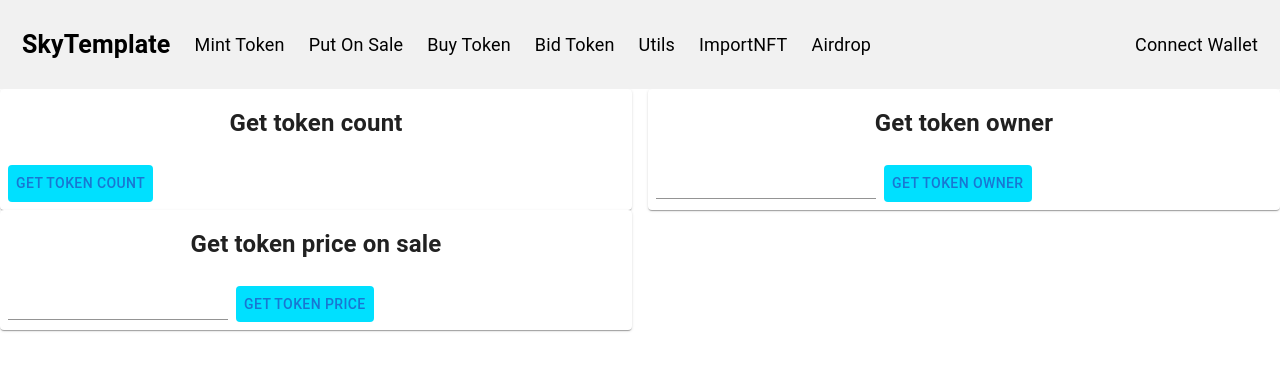
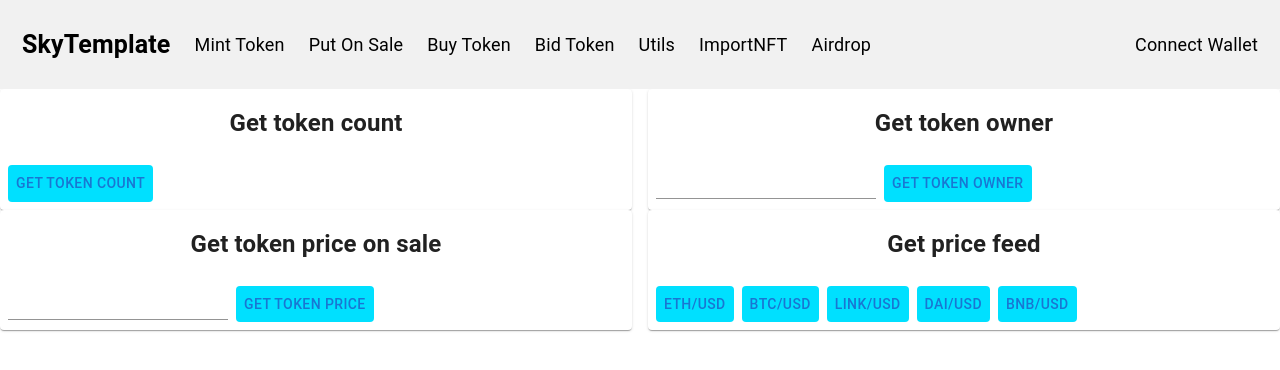
Before and after one commit to skygate/fe-internship2022, a React (Create React App) app in the folder frontend/: page /utils in a window 1280 px wide. Shown: the top 370 px of the page. Built offline with nearby package versions, Linux system fonts and the light colour scheme; no server answers; what react-moralis would draw is missing.

Commit message:
[NMI-90/FRONT] Add priceFeed to frontend

```diff
--- a/frontend/src/App.js
+++ b/frontend/src/App.js
@@ -18,6 +18,7 @@ import WithdrawFromAuction from "./components/pages/bidNFT/WithdrawFromAuction";
 import TokenCount from "./components/pages/utils/TokenCount.jsx";
 import TokenOwner from "./components/pages/utils/TokenOwner.jsx";
 import TokenPriceOnSale from "./components/pages/utils/TokenPriceOnSale.jsx";
+import PriceFeeds from "./components/pages/utils/PriceFeeds.jsx";
 import JoinAirdrop from "./components/pages/airdrop/JoinAirdrop";
 import SetMerkleRoot from "./components/pages/airdrop/SetMerkleRoot";
 import ClaimAirdrop from "./components/pages/airdrop/ClaimAirdrop";
@@ -159,6 +160,10 @@ const App = () => {
                                                 activeAccountProps={activeAccount}
                                                 activeProviderGlobalProps={selectedProviderGlobal}
                                             />
+                                            <PriceFeeds
+                                                activeAccountProps={activeAccount}
+                                                activeProviderGlobalProps={selectedProviderGlobal}
+                                            />
                                         </MainTemplate>
                                     }
                                 />
--- /dev/null
+++ b/frontend/src/components/pages/utils/PriceFeeds.jsx
@@ -0,0 +1,55 @@
+import { getBaseERC721ContractComponents, suggestDefaultNetworks } from "../../../helpers.jsx";
+import { Card, Grid, CardActions, CardContent } from "@mui/material";
+import { ButtonElement } from "../../atoms/button";
+import { PriceFeedProxyLocalHost } from "../../../constant/index";
+
+const PriceFeeds = (props) => {
+    const getPriceFeeds = async (dataFeedPair) => {
+        if (props.activeAccountProps) {
+            await suggestDefaultNetworks(props.activeProviderGlobalProps);
+            const [, , , contract] = getBaseERC721ContractComponents(
+                props.activeProviderGlobalProps
+            );
+
+            await contract
+                .getLatestPrice(PriceFeedProxyLocalHost[dataFeedPair])
+                .then((result) => {
+                    console.log(`>>> ${dataFeedPair}: ${result}`);
+                })
+                .catch((error) => {
+                    console.log(error.data.message);
+                });
+        } else {
+            console.log(">>> Please login to perform this action!");
+        }
+    };
+
+    return (
+        <Grid item xs={6}>
+            <Card>
+                <CardContent>
+                    <h2>Get price feed</h2>
+                </CardContent>
+                <CardActions>
+                    <ButtonElement onClick={() => getPriceFeeds("ETH/USD")} type="submit">
+                        ETH/USD
+                    </ButtonElement>
+                    <ButtonElement onClick={() => getPriceFeeds("BTC/USD")} type="submit">
+                        BTC/USD
+                    </ButtonElement>
+                    <ButtonElement onClick={() => getPriceFeeds("LINK/USD")} type="submit">
+                        LINK/USD
+                    </ButtonElement>
+                    <ButtonElement onClick={() => getPriceFeeds("DAI/USD")} type="submit">
+                        DAI/USD
+                    </ButtonElement>
+                    <ButtonElement onClick={() => getPriceFeeds("BNB/USD")} type="submit">
+                        BNB/USD
+                    </ButtonElement>
+                </CardActions>
+            </Card>
+        </Grid>
+    );
+};
+
+export default PriceFeeds;
--- a/frontend/src/components/pages/utils/TokenCount.jsx
+++ b/frontend/src/components/pages/utils/TokenCount.jsx
@@ -5,7 +5,7 @@ import { ButtonElement } from "../../atoms/button";
 const TokenCount = (props) => {
     const getTokenCount = async () => {
         if (props.activeAccountProps) {
-            await suggestDefaultNetworks(props.activeProviderGlobalProps);
+            // await suggestDefaultNetworks(props.activeProviderGlobalProps);
             const [, , , contract] = getBaseERC721ContractComponents(
                 props.activeProviderGlobalProps
             );
@@ -17,7 +17,7 @@ const TokenCount = (props) => {
                 })
                 .catch((error) => {
                     // console.log(error.message);
-                    console.log(error.data.message);
+                    console.log(error);
                 });
         } else {
             console.log(">>> Please login to perform this action!");
--- /dev/null
+++ b/frontend/src/constant/PriceFeedProxy.js
@@ -0,0 +1,17 @@
+// https://docs.chain.link/docs/ethereum-addresses/#Rinkeby%20Testnet
+// RINKEBY testnet
+export const PriceFeedProxy = {
+    "ETH/USD": "0x8A753747A1Fa494EC906cE90E9f37563A8AF630e",
+    "BTC/USD": "0xECe365B379E1dD183B20fc5f022230C044d51404",
+    "LINK/USD": "0xd8bD0a1cB028a31AA859A21A3758685a95dE4623",
+    "DAI/USD": "0x2bA49Aaa16E6afD2a993473cfB70Fa8559B523cF",
+    "BNB/USD": "0xcf0f51ca2cDAecb464eeE4227f5295F2384F84ED",
+};
+
+export const PriceFeedProxyLocalHost = {
+    "ETH/USD": "0x5FbDB2315678afecb367f032d93F642f64180aa3",
+    "BTC/USD": "0x5FbDB2315678afecb367f032d93F642f64180aa3",
+    "LINK/USD": "0x5FbDB2315678afecb367f032d93F642f64180aa3",
+    "DAI/USD": "0x5FbDB2315678afecb367f032d93F642f64180aa3",
+    "BNB/USD": "0x5FbDB2315678afecb367f032d93F642f64180aa3",
+};
--- a/frontend/src/constant/index.js
+++ b/frontend/src/constant/index.js
@@ -1 +1,2 @@
 export * from "./ArtistData";
+export * from "./PriceFeedProxy";
```
